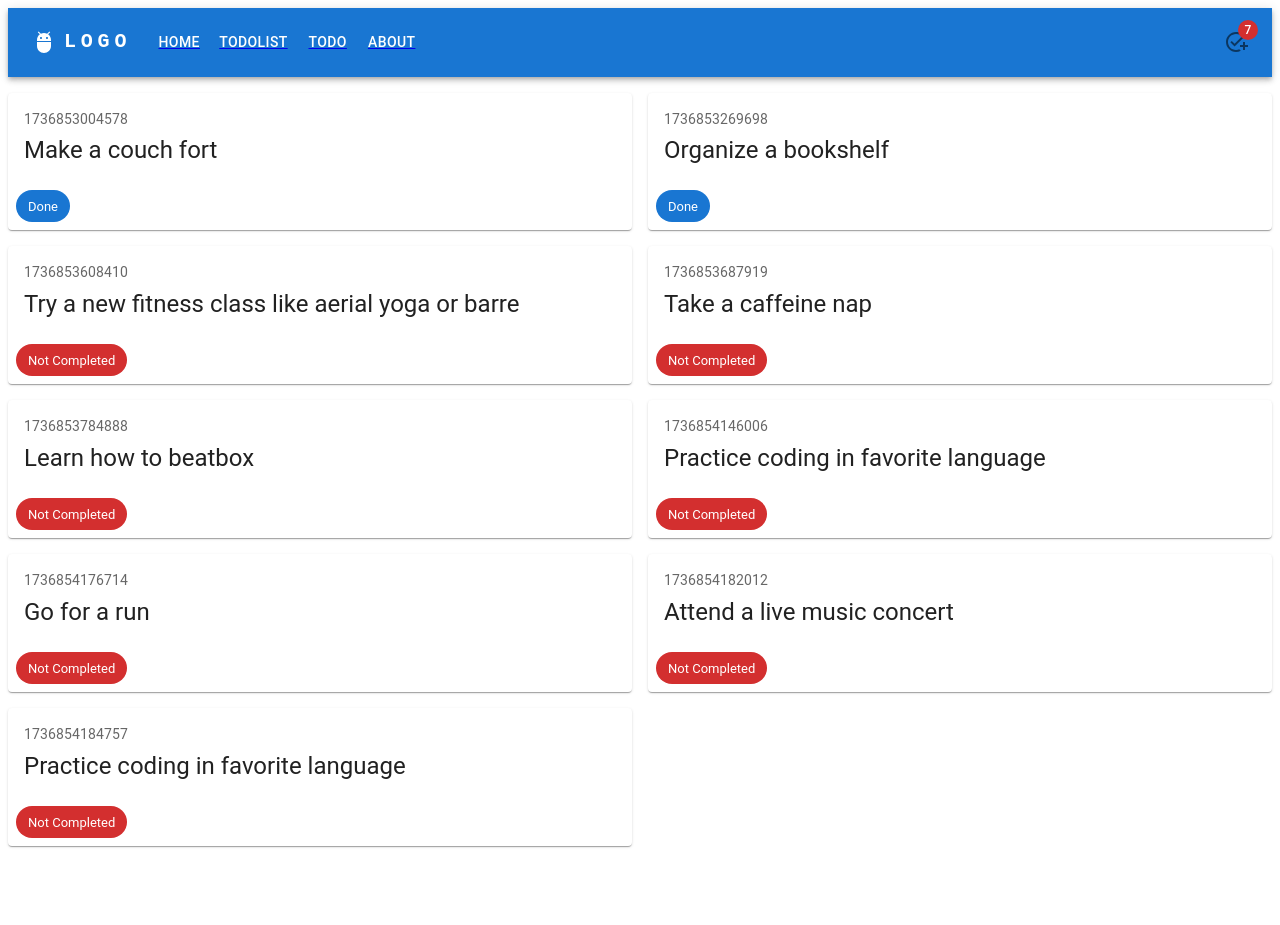
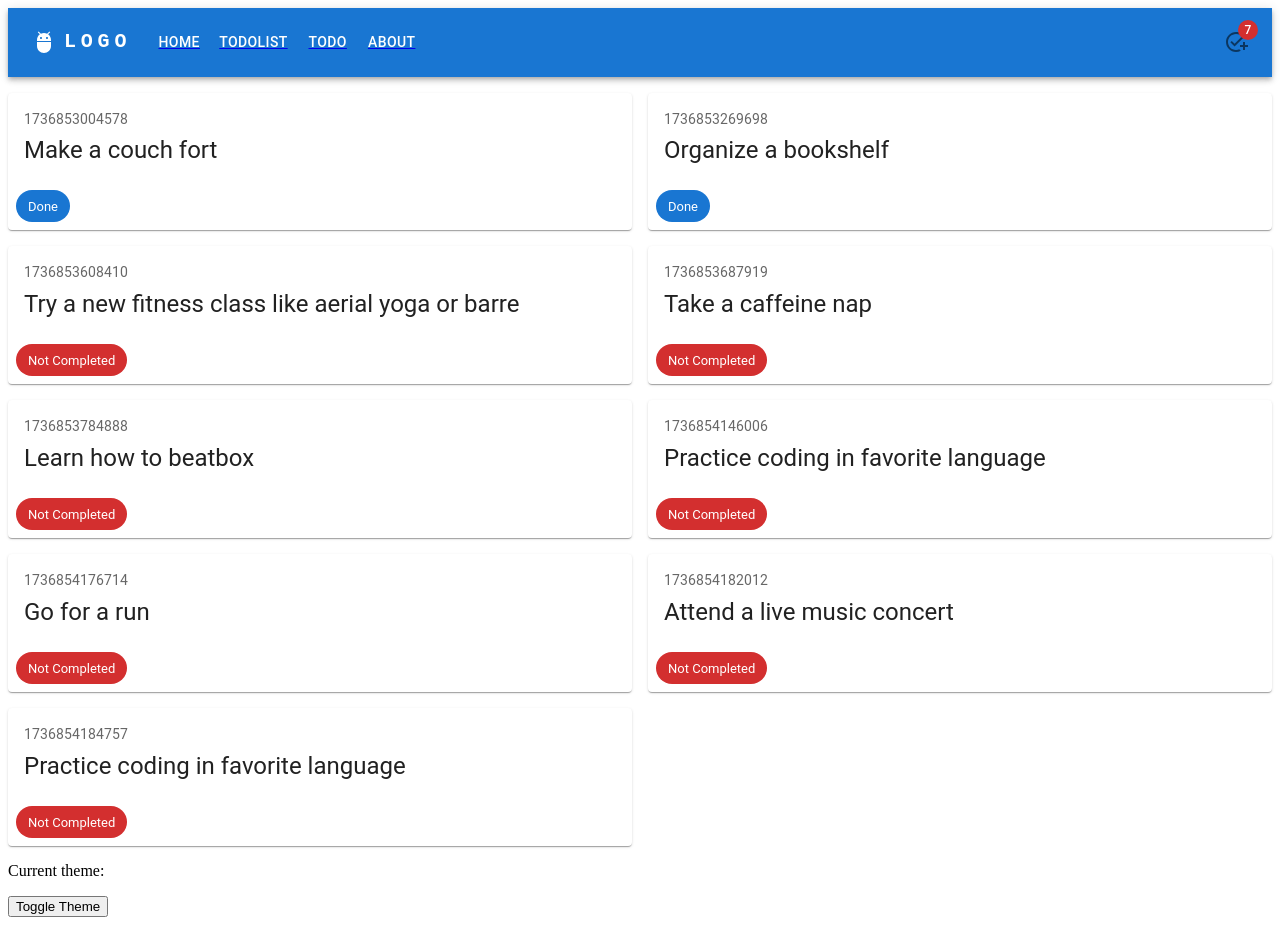
Before and after one commit to lalaphalla/todo-ts, a React (Vite) app: page / in a window 1280 px wide. Before the commit the page ends 854 px from the top, so only its background shows below. Built offline with nearby package versions, Linux system fonts and the light colour scheme; data requests are answered from the project's data file.

Commit message:
feat: add store

```diff
--- a/src/App.tsx
+++ b/src/App.tsx
@@ -6,6 +6,7 @@ import { TodoDetailView } from './pages/todo-detail/view';
 // import TodoListView from './pages/todo-list/view';
 import { TodoList } from './pages/todo-list';
 import { Todo } from './pages/todo';
+import { atom, useAtom } from 'jotai';
 
 function App() {
   return (
--- a/src/pages/Home.tsx
+++ b/src/pages/Home.tsx
@@ -1,12 +1,23 @@
 // import Home from '.';
-import { HomeHeader } from '../components/Home';
+
+// import { HomeHeader } from '../components/Home';
 import BasicCard from '../components/todo-card';
+// import { useEffect } from 'react';
 
 export function HomeView() {
+  // const themeAtom = atom('light');
+  // useEffect(() => {
+  //   console.log(themeAtom);
+  // }, []);
+
+  // const [theme, setTheme] = useAtom(themeAtom);
   return (
     <>
-
       <BasicCard />
+      <div>
+        <p>Current theme:</p>
+        <button>Toggle Theme</button>
+      </div>
       {/* <Home /> */}
     </>
   );
--- /dev/null
+++ b/src/store/todo.ts
@@ -0,0 +1,5 @@
+import { atom } from 'jotai';
+
+import { TodoType } from '../types/todo';
+
+export const todos = atom<TodoType[]>([]);
--- /dev/null
+++ b/src/types/todo.ts
@@ -0,0 +1,5 @@
+export type TodoType = {
+    id: string;
+    todo: string;
+    completed: boolean;
+  };
```
Also changed, not shown: src/store/index.ts (added, +7 -0 lines).
